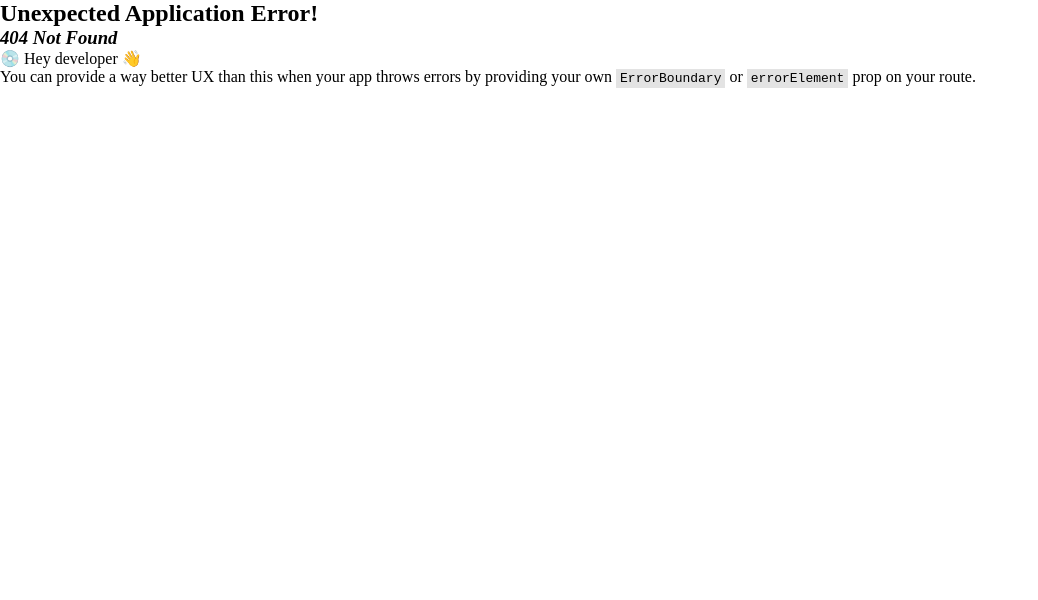
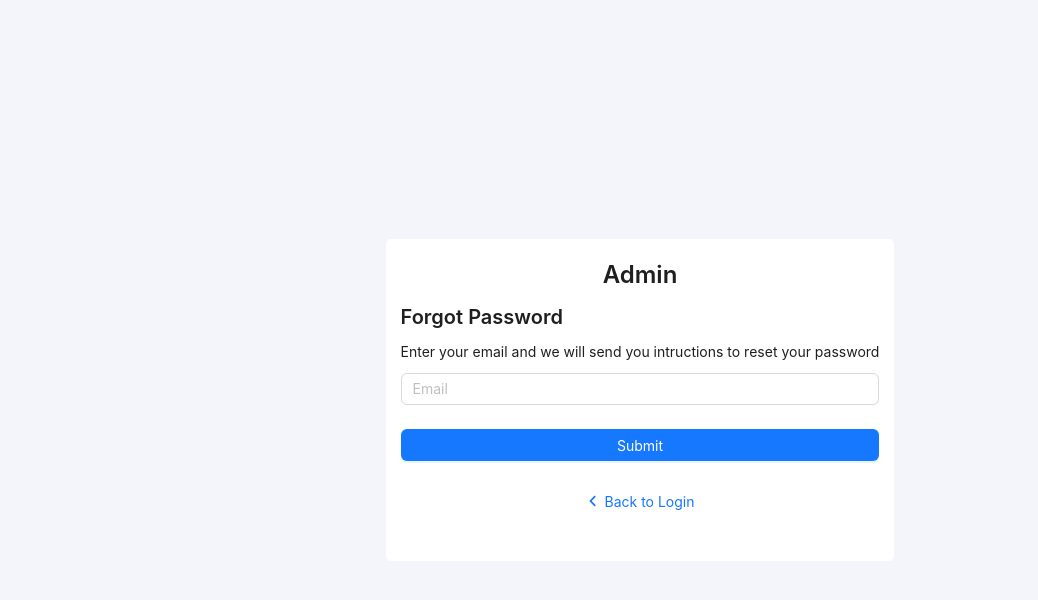
Before and after one commit to githubarj/crm, a React app: page /forgot in a window 1280 px wide. Before the commit this address had no page. Shown: the top 600 px of the page, without its empty margins (0-1038 px from the left). Built offline with nearby package versions, Linux system fonts and the light colour scheme; the HTML template or start-up script is replaced by a standard one.

Commit message:
done with the forgort-password page

```diff
--- a/src/App.jsx
+++ b/src/App.jsx
@@ -2,6 +2,7 @@ import { RouterProvider, createBrowserRouter } from "react-router-dom"
 import Authentication from "./Routes/Layouts/Authentication"
 import LogIn from "./Routes/Pages/Auth/LogIn"
 import Register from "./Routes/Pages/Auth/Register"
+import ForgotPassword from "./Routes/Pages/Auth/ForgotPassword"
 
 
 const routes = createBrowserRouter([
@@ -17,6 +18,9 @@ const routes = createBrowserRouter([
           {
             path: "register",
             element: <Register />
+          },{
+            path: "forgot",
+            element: <ForgotPassword />
           }
         ]
   }
--- a/src/Routes/Layouts/Authentication.jsx
+++ b/src/Routes/Layouts/Authentication.jsx
@@ -1,15 +1,20 @@
-import { Outlet } from "react-router-dom"
+import { Outlet, useLocation } from "react-router-dom"
 import { Typography } from "antd"
+import {headers} from "../Pages/Auth/authData"
 
 function Authentication() {
   const {Title , Text} = Typography
+
+  const location = useLocation()
+  const displayHeaderData = headers[location.pathname.substring(1) ]?? headers.login
+
   return (
     <section className="auth-container">
         <div className="auth-form" >
         <Title level={3} className="auth-form__title"  >Admin</Title>
         <div className="auth-form__paragraph">
-            <Title level={4}>Welcome to your BMS</Title>
-            <Text>Please Sign in to your account and start the adventure</Text>
+            <Title level={4}>{displayHeaderData.title}</Title>
+            <Text>{displayHeaderData.text}</Text>
         </div>
         <Outlet />
     </div>
--- /dev/null
+++ b/src/Routes/Pages/Auth/ForgotPassword.jsx
@@ -0,0 +1,37 @@
+import { Form, Input, Button } from "antd";
+import useSwitchRoutes from "../../../Components/Hooks/useSwitchRoutes";
+import { FaAngleLeft } from "react-icons/fa6";
+
+export default function ForgotPassword() {
+
+  return (
+    <Form layout="vertical" >
+      <Form.Item
+      name="email"
+      rules={
+        [
+          {required: true,
+            message: "Enter an email to reset your password"
+          },
+          {
+            type : "email",
+            message: "Enter a valid email adress"
+          }
+
+        ]
+      }
+      >
+        <Input placeholder="Email"/>
+
+      </Form.Item>
+      <Form.Item>
+        <Button type="primary" htmlType="submit"style={{width: "100%"}}>Submit</Button>
+      </Form.Item>
+      <Form.Item >
+        <Button   type="link" htmlType="button" onClick={useSwitchRoutes(-1)} className="back-to-login-btn"  >
+       <FaAngleLeft /> Back to Login
+        </Button>
+      </Form.Item>
+    </Form>
+  )
+}
--- a/src/Routes/Pages/Auth/LogIn.jsx
+++ b/src/Routes/Pages/Auth/LogIn.jsx
@@ -34,7 +34,7 @@ function LogIn() {
           <Checkbox style={{marginLeft:"10px"}} >Remember me</Checkbox >
         </Form.Item>
 
-        <Button type="link" onClick={useSwitchRoutes("forgort password")}>
+        <Button type="link" onClick={useSwitchRoutes("forgot")}>
           Forgot password?
         </Button>
       </Form.Item>
@@ -45,7 +45,7 @@ function LogIn() {
         </Button>
       </Form.Item>
       <Form.Item>
-        New to out platform ? <Button type='link'  onClick={useSwitchRoutes("register")} >Create an account</Button>
+        New to our platform ? <Button type='link'  onClick={useSwitchRoutes("register")} >Create an account</Button>
       </Form.Item>
       <Form.Item>
       <AuthFooter />
--- /dev/null
+++ b/src/Routes/Pages/Auth/authData.js
@@ -0,0 +1,19 @@
+ export const headers = {
+    login : {
+        title: "Welcome to your BMS",
+        text: "Please Sign in to your account and start the adventure"
+    },
+    register : {
+        title: "Adventure starts here",
+        text: "Make your business management easier and fun"
+    },
+    reset : {
+        title: "Reset Password",
+        text: "Your new password must be different from previously used passwords"
+    },
+    forgot : {
+        title: "Forgot Password",
+        text: "Enter your email and we will send you intructions to reset your password"
+    }
+
+ }
--- a/src/sass/layouts/_authentication.scss
+++ b/src/sass/layouts/_authentication.scss
@@ -7,7 +7,7 @@
     justify-content: center;
     position: relative;
 
-    svg {
+    > svg {
         position: absolute;
         bottom: 0;
         z-index: 1;
@@ -34,12 +34,16 @@
         display: flex;
         justify-content: center;
         gap: 20px;
-        svg {
-            position: relative;
-        }
+
 
     }
 
+    .back-to-login-btn{
+       margin: auto;
+       display: flex;
+       align-items: center;
+       gap: 5px;
+    }
 }
 
 }
```
Also changed, not shown: src/Routes/Pages/Auth/ForgortPassword.jsx (deleted, +0 -8 lines).
